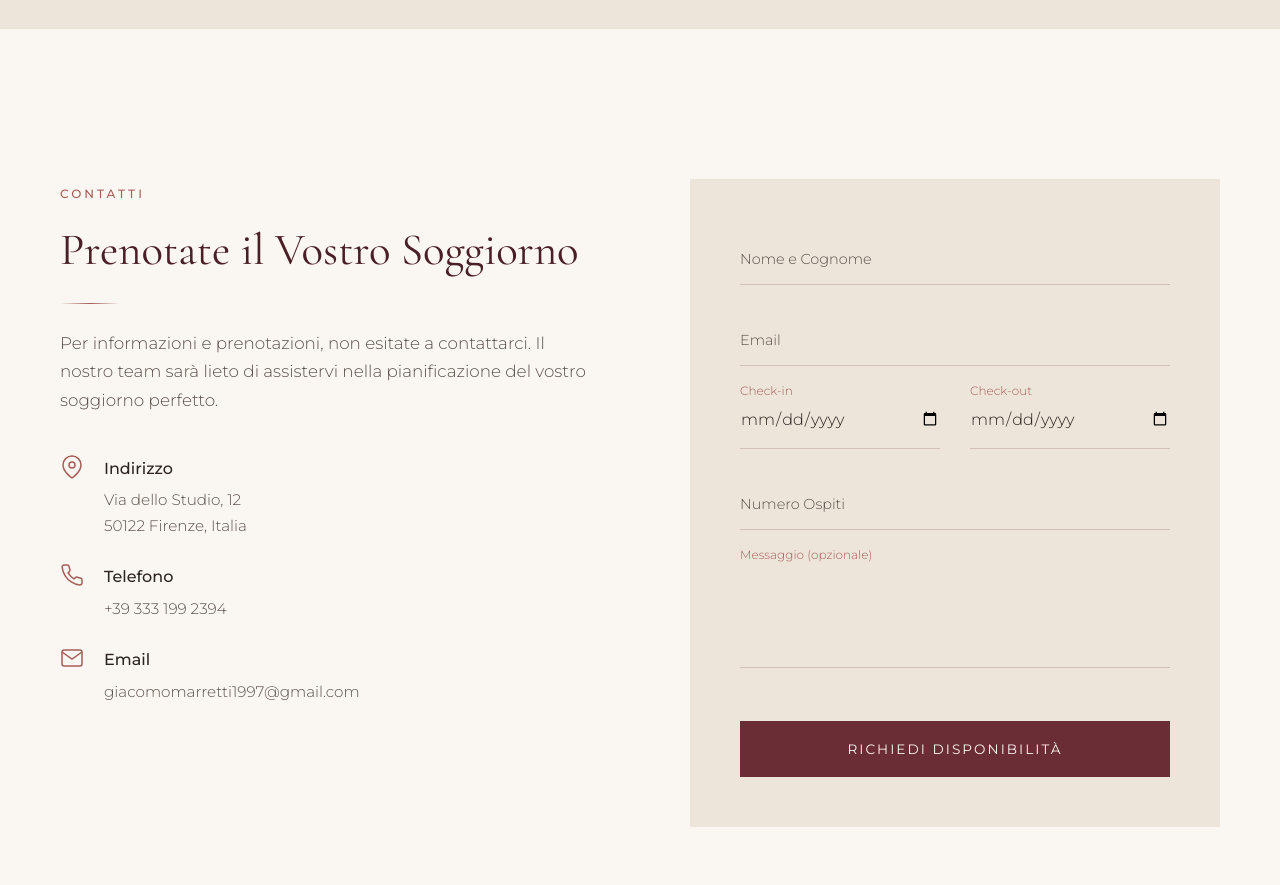
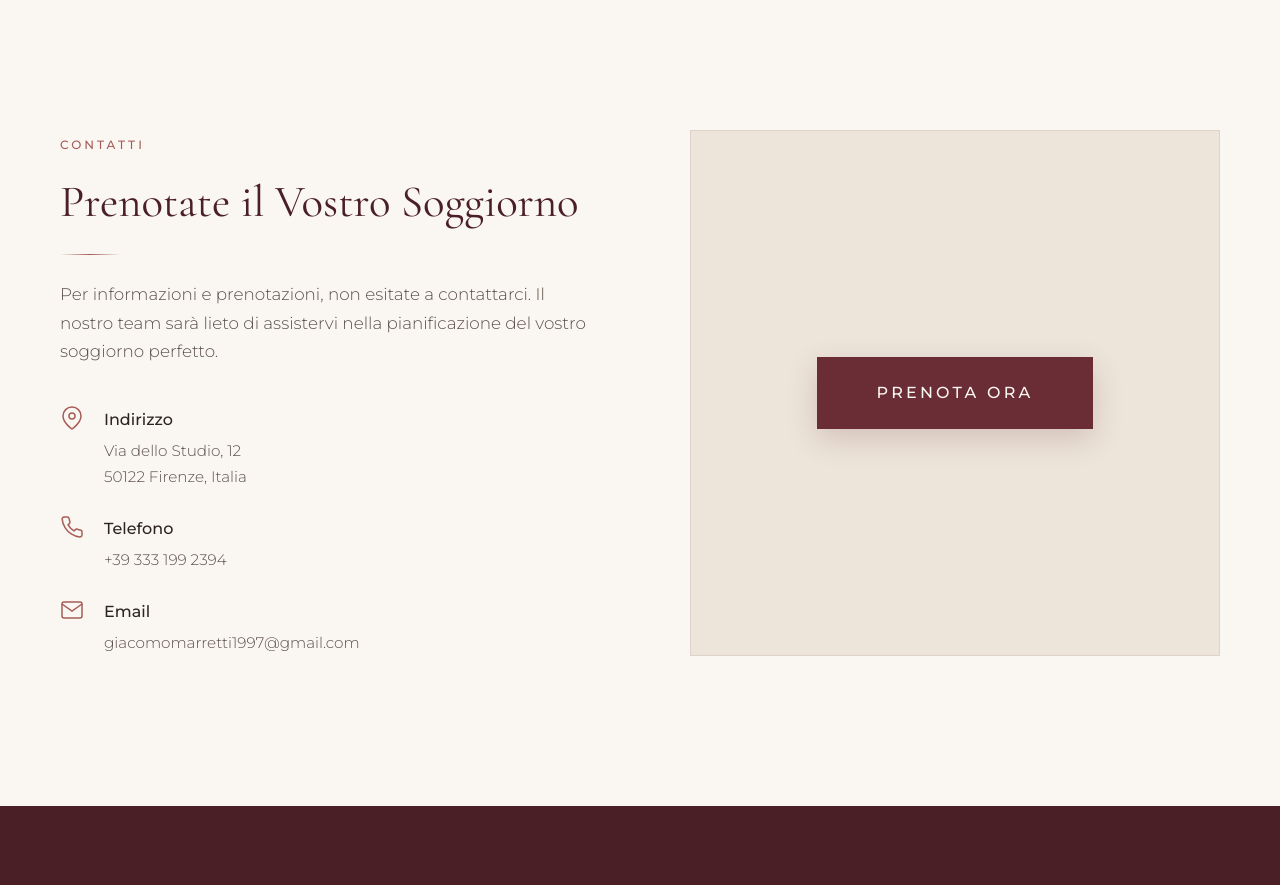
Before and after one commit to LorenzoDinardo00/le_case_di_caterina., a React (Vite) app in the folder react-app/: page / in a window 1280 px wide. Shown: the part 5260-6145 px from the top of the page. Built offline with nearby package versions, Linux system fonts and the light colour scheme.

Commit message:
Aggiunto bottone prenota ora

```diff
--- a/react-app/src/App.jsx
+++ b/react-app/src/App.jsx
@@ -437,7 +437,6 @@ function GallerySection() {
         <span className="section-label">{t.gallery.label}</span>
         <h2>{t.gallery.title}</h2>
         <div className="separator center"></div>
-        <p className="section-description">{t.gallery.description}</p>
       </div>
       <div className="gallery-carousel">
         <div
@@ -507,67 +506,6 @@ function ContactSection() {
   const { language } = useLanguage()
   const t = translations[language]
 
-  const [formData, setFormData] = useState({
-    name: '',
-    email: '',
-    checkin: '',
-    checkout: '',
-    guests: '',
-    message: ''
-  })
-  const [notification, setNotification] = useState(null)
-
-  const showNotification = (message, type = 'success') => {
-    setNotification({ message, type })
-    setTimeout(() => setNotification(null), 5000)
-  }
-
-  const formRef = useRef()
-  const [isSubmitting, setIsSubmitting] = useState(false)
-
-  const handleSubmit = (e) => {
-    e.preventDefault()
-
-    if (!formData.name || !formData.email || !formData.checkin || !formData.checkout) {
-      showNotification(t.contact.errors.required, 'error')
-      return
-    }
-
-    const emailRegex = /^[^\s@]+@[^\s@]+\.[^\s@]+$/
-    if (!emailRegex.test(formData.email)) {
-      showNotification(t.contact.errors.invalidEmail, 'error')
-      return
-    }
-
-    if (new Date(formData.checkin) >= new Date(formData.checkout)) {
-      showNotification(t.contact.errors.invalidDates, 'error')
-      return
-    }
-
-    setIsSubmitting(true)
-
-    // EmailJS configuration - REPLACE with your own credentials from emailjs.com
-    const SERVICE_ID = 'YOUR_SERVICE_ID'  // Get from EmailJS dashboard
-    const TEMPLATE_ID = 'YOUR_TEMPLATE_ID' // Get from EmailJS dashboard
-    const PUBLIC_KEY = 'YOUR_PUBLIC_KEY'   // Get from EmailJS dashboard
-
-    emailjs.sendForm(SERVICE_ID, TEMPLATE_ID, formRef.current, PUBLIC_KEY)
-      .then(() => {
-        showNotification(t.contact.success, 'success')
-        setFormData({ name: '', email: '', checkin: '', checkout: '', guests: '', message: '' })
-        setIsSubmitting(false)
-      })
-      .catch((error) => {
-        console.error('EmailJS Error:', error)
-        showNotification(t.contact.errors.sendError, 'error')
-        setIsSubmitting(false)
-      })
-  }
-
-  const handleChange = (e) => {
-    setFormData({ ...formData, [e.target.id]: e.target.value })
-  }
-
   return (
     <section id="contact" className="contact">
       <div className="container">
@@ -615,87 +553,13 @@ function ContactSection() {
               </div>
             </div>
           </div>
-          <div className="contact-form-container">
-            <form ref={formRef} className="contact-form" onSubmit={handleSubmit}>
-              <div className="form-group">
-                <input type="text" id="name" name="user_name" required value={formData.name} onChange={handleChange} />
-                <label htmlFor="name">{t.contact.form.name}</label>
-              </div>
-              <div className="form-group">
-                <input type="email" id="email" name="user_email" required value={formData.email} onChange={handleChange} />
-                <label htmlFor="email">{t.contact.form.email}</label>
-              </div>
-              <div className="form-row">
-                <div className="form-group">
-                  <input type="date" id="checkin" name="checkin_date" required value={formData.checkin} onChange={handleChange} />
-                  <label htmlFor="checkin" className="date-label">{t.contact.form.checkin}</label>
-                </div>
-                <div className="form-group">
-                  <input type="date" id="checkout" name="checkout_date" required value={formData.checkout} onChange={handleChange} />
-                  <label htmlFor="checkout" className="date-label">{t.contact.form.checkout}</label>
-                </div>
-              </div>
-              <div className="form-group">
-                <select id="guests" name="guests_count" required value={formData.guests} onChange={handleChange}>
-                  <option value="" disabled></option>
-                  <option value="1">{t.contact.form.guestOptions[0]}</option>
-                  <option value="2">{t.contact.form.guestOptions[1]}</option>
-                  <option value="3">{t.contact.form.guestOptions[2]}</option>
-                  <option value="4">{t.contact.form.guestOptions[3]}</option>
-                </select>
-                <label htmlFor="guests">{t.contact.form.guests}</label>
-              </div>
-              <div className="form-group">
-                <textarea id="message" name="message" rows="4" value={formData.message} onChange={handleChange}></textarea>
-                <label htmlFor="message">{t.contact.form.message}</label>
-              </div>
-              <button type="submit" className="btn-submit" disabled={isSubmitting}>
-                {isSubmitting ? t.contact.form.submitting : t.contact.form.submit}
-              </button>
-            </form>
+          <div className="contact-action">
+            <a href="mailto:giacomomarretti1997@gmail.com" className="btn-book-now">
+              {t.roomPage.bookNow}
+            </a>
           </div>
         </div>
       </div>
-
-      {notification && (
-        <div
-          className={`notification notification-${notification.type}`}
-          style={{
-            position: 'fixed',
-            bottom: '30px',
-            right: '30px',
-            padding: '20px 25px',
-            background: notification.type === 'success' ? '#4A1F25' : '#A65D57',
-            color: '#FAF6F1',
-            borderRadius: '0',
-            boxShadow: '0 10px 40px rgba(74, 31, 37, 0.3)',
-            zIndex: 9999,
-            display: 'flex',
-            alignItems: 'center',
-            gap: '15px',
-            fontFamily: "'Montserrat', sans-serif",
-            fontSize: '0.9rem',
-            fontWeight: 300,
-            animation: 'slideInRight 0.5s cubic-bezier(0.4, 0, 0.2, 1)',
-            maxWidth: '400px'
-          }}
-        >
-          <span>{notification.message}</span>
-          <button
-            onClick={() => setNotification(null)}
-            style={{
-              background: 'none',
-              border: 'none',
-              color: 'inherit',
-              fontSize: '1.5rem',
-              cursor: 'pointer',
-              opacity: 0.7,
-              padding: 0,
-              lineHeight: 1
-            }}
-          >×</button>
-        </div>
-      )}
     </section>
   )
 }
--- a/react-app/src/styles.css
+++ b/react-app/src/styles.css
@@ -350,6 +350,7 @@ img {
     0% {
         transform: scale(1);
     }
+
     100% {
         transform: scale(1.08);
     }
@@ -789,23 +790,19 @@ img {
     content: '';
     position: absolute;
     inset: 0;
-    background: linear-gradient(
-        to top,
-        rgba(74, 31, 37, 0.95) 0%,
-        rgba(74, 31, 37, 0.4) 40%,
-        transparent 70%
-    );
+    background: linear-gradient(to top,
+            rgba(74, 31, 37, 0.95) 0%,
+            rgba(74, 31, 37, 0.4) 40%,
+            transparent 70%);
     z-index: 1;
     transition: background 0.5s var(--transition-smooth);
 }
 
 .room-card:hover::before {
-    background: linear-gradient(
-        to top,
-        rgba(74, 31, 37, 0.98) 0%,
-        rgba(74, 31, 37, 0.6) 50%,
-        rgba(74, 31, 37, 0.3) 100%
-    );
+    background: linear-gradient(to top,
+            rgba(74, 31, 37, 0.98) 0%,
+            rgba(74, 31, 37, 0.6) 50%,
+            rgba(74, 31, 37, 0.3) 100%);
 }
 
 .room-image {
@@ -1147,106 +1144,39 @@ img {
 }
 
 /* Contact Form */
-.contact-form-container {
+/* Contact Action */
+.contact-action {
+    display: flex;
+    align-items: center;
+    justify-content: center;
+    padding: 60px 40px;
     background: var(--color-cream-dark);
-    padding: clamp(30px, 5vw, 50px);
-}
-
-.contact-form {
-    display: flex;
-    flex-direction: column;
-    gap: 25px;
-}
-
-.form-group {
-    position: relative;
-}
-
-.form-group input,
-.form-group select,
-.form-group textarea {
-    width: 100%;
-    padding: 18px 0;
+    border: 1px solid rgba(107, 45, 53, 0.1);
+}
+
+.btn-book-now {
+    display: inline-block;
+    padding: 22px 60px;
     font-family: var(--font-body);
     font-size: 1rem;
-    font-weight: 300;
-    color: var(--color-text);
-    background: transparent;
-    border: none;
-    border-bottom: 1px solid rgba(107, 45, 53, 0.2);
-    outline: none;
-    transition: border-color 0.3s var(--transition-smooth);
-}
-
-.form-group input:focus,
-.form-group select:focus,
-.form-group textarea:focus {
-    border-color: var(--color-burgundy);
-}
-
-.form-group label {
-    position: absolute;
-    left: 0;
-    top: 18px;
-    font-size: 0.9rem;
-    color: var(--color-text-light);
-    pointer-events: none;
-    transition: all 0.3s var(--transition-smooth);
-}
-
-.form-group input:focus~label,
-.form-group input:valid~label,
-.form-group select:focus~label,
-.form-group select:valid~label,
-.form-group textarea:focus~label,
-.form-group textarea:valid~label {
-    top: -10px;
-    font-size: 0.75rem;
-    color: var(--color-terracotta);
-}
-
-.form-group .date-label {
-    top: -10px;
-    font-size: 0.75rem;
-    color: var(--color-terracotta);
-}
-
-.form-row {
-    display: grid;
-    grid-template-columns: 1fr 1fr;
-    gap: 30px;
-}
-
-.form-group select {
-    cursor: pointer;
-    -webkit-appearance: none;
-    -moz-appearance: none;
-    appearance: none;
-}
-
-.form-group textarea {
-    resize: none;
-    min-height: 100px;
-}
-
-.btn-submit {
-    padding: 20px 50px;
-    font-family: var(--font-body);
-    font-size: 0.85rem;
-    font-weight: 400;
-    letter-spacing: 0.15em;
+    font-weight: 500;
+    letter-spacing: 0.2em;
     text-transform: uppercase;
     color: var(--color-cream);
     background: var(--color-burgundy);
     border: none;
+    text-decoration: none;
     cursor: pointer;
     transition: all 0.4s var(--transition-smooth);
-    margin-top: 20px;
-}
-
-.btn-submit:hover {
+    text-align: center;
+    box-shadow: 0 10px 30px rgba(107, 45, 53, 0.2);
+}
+
+.btn-book-now:hover {
     background: var(--color-burgundy-dark);
-    transform: translateY(-2px);
+    transform: translateY(-5px);
+    box-shadow: 0 20px 40px rgba(107, 45, 53, 0.3);
+    color: var(--color-cream);
 }
 
 /* ========================================
@@ -1926,41 +1856,14 @@ img {
         word-break: break-word;
     }
 
-    .contact-form-container {
-        margin: 0;
-        padding: 30px 25px;
-        border-radius: 16px;
-        background: white;
-        box-shadow: 0 4px 20px rgba(0, 0, 0, 0.08);
-    }
-
-    .contact-form {
-        gap: 22px;
-    }
-
-    .form-group input,
-    .form-group select,
-    .form-group textarea {
-        padding: 14px 0;
-        font-size: 1rem;
-        background: transparent;
-    }
-
-    .form-group label {
-        font-size: 0.85rem;
-    }
-
-    .form-row {
-        grid-template-columns: 1fr;
-        gap: 22px;
-    }
-
-    .btn-submit {
+    .contact-action {
+        padding: 40px 25px;
+    }
+
+    .btn-book-now {
         width: 100%;
-        padding: 16px 30px;
-        font-size: 0.85rem;
-        border-radius: 8px;
-        margin-top: 10px;
+        padding: 20px 30px;
+        font-size: 0.95rem;
     }
 
     /* === FOOTER MOBILE === */
@@ -2094,14 +1997,14 @@ img {
         font-size: 0.9rem;
     }
 
-    .contact-form-container {
-        padding: 25px 20px;
+    .contact-action {
+        padding: 30px 20px;
         border-radius: 12px;
     }
 
-    .btn-submit {
-        padding: 14px 25px;
-        font-size: 0.8rem;
+    .btn-book-now {
+        padding: 18px 25px;
+        font-size: 0.9rem;
     }
 }
 
--- a/react-app/src/translations.js
+++ b/react-app/src/translations.js
@@ -82,25 +82,7 @@ export const translations = {
       description: 'Per informazioni e prenotazioni, non esitate a contattarci. Il nostro team sarà lieto di assistervi nella pianificazione del vostro soggiorno perfetto.',
       address: 'Indirizzo',
       phone: 'Telefono',
-      email: 'Email',
-      form: {
-        name: 'Nome e Cognome',
-        email: 'Email',
-        checkin: 'Check-in',
-        checkout: 'Check-out',
-        guests: 'Numero Ospiti',
-        guestOptions: ['1 Ospite', '2 Ospiti', '3 Ospiti', '4 Ospiti'],
-        message: 'Messaggio (opzionale)',
-        submit: 'Richiedi Disponibilità',
-        submitting: 'Invio in corso...'
-      },
-      errors: {
-        required: 'Per favore, compila tutti i campi obbligatori.',
-        invalidEmail: 'Per favore, inserisci un indirizzo email valido.',
-        invalidDates: 'La data di check-out deve essere successiva al check-in.',
-        sendError: 'Si è verificato un errore. Riprova più tardi.'
-      },
-      success: 'Grazie per la tua richiesta! Ti contatteremo presto.'
+      email: 'Email'
     },
 
     // Footer
@@ -245,25 +227,7 @@ export const translations = {
       description: 'For information and reservations, please do not hesitate to contact us. Our team will be happy to assist you in planning your perfect stay.',
       address: 'Address',
       phone: 'Phone',
-      email: 'Email',
-      form: {
-        name: 'Full Name',
-        email: 'Email',
-        checkin: 'Check-in',
-        checkout: 'Check-out',
-        guests: 'Number of Guests',
-        guestOptions: ['1 Guest', '2 Guests', '3 Guests', '4 Guests'],
-        message: 'Message (optional)',
-        submit: 'Request Availability',
-        submitting: 'Sending...'
-      },
-      errors: {
-        required: 'Please fill in all required fields.',
-        invalidEmail: 'Please enter a valid email address.',
-        invalidDates: 'Check-out date must be after check-in date.',
-        sendError: 'An error occurred. Please try again later.'
-      },
-      success: 'Thank you for your request! We will contact you soon.'
+      email: 'Email'
     },
 
     // Footer
```
Also changed, not shown: react-app/src/GalleryPage.jsx (+2 -5 lines).
